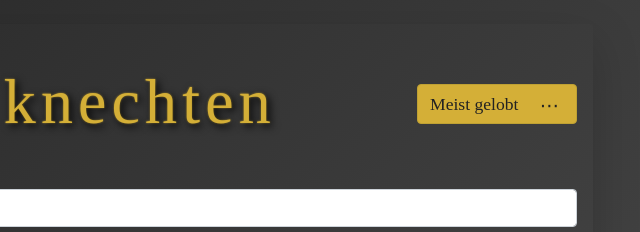
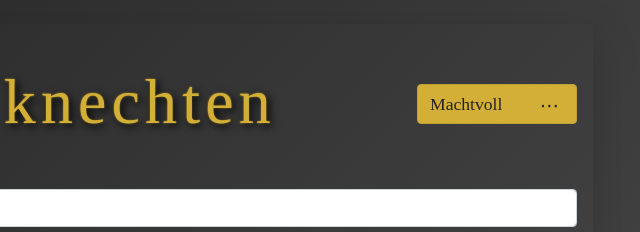
Before and after one commit to nickfh27/LotT_Cursor, a website: page index.html in a window 1280 px wide. Shown: the top 232 px of the page, 623-1263 px from the left. Drawn offline with nearby package versions, Linux system fonts and the light colour scheme; no server answers; a web font is replaced by a local one.

Commit message:
Sortier-Buttons im Namen geändert

```diff
--- a/index.html
+++ b/index.html
@@ -20,8 +20,8 @@
         <h1 class="lotr-title">Ein Tweet, sie zu knechten</h1>
         <div class="sort-dropdown-wrapper">
           <select id="sort-dropdown" class="form-select" style="padding-right:2em;">
-            <option value="popular">Meist gelobt</option>
-            <option value="new">Neueste</option>
+            <option value="popular">Machtvoll</option>
+            <option value="new">Brandneu</option>
           </select>
           <span class="sort-dots">⋯</span>
         </div>
```
